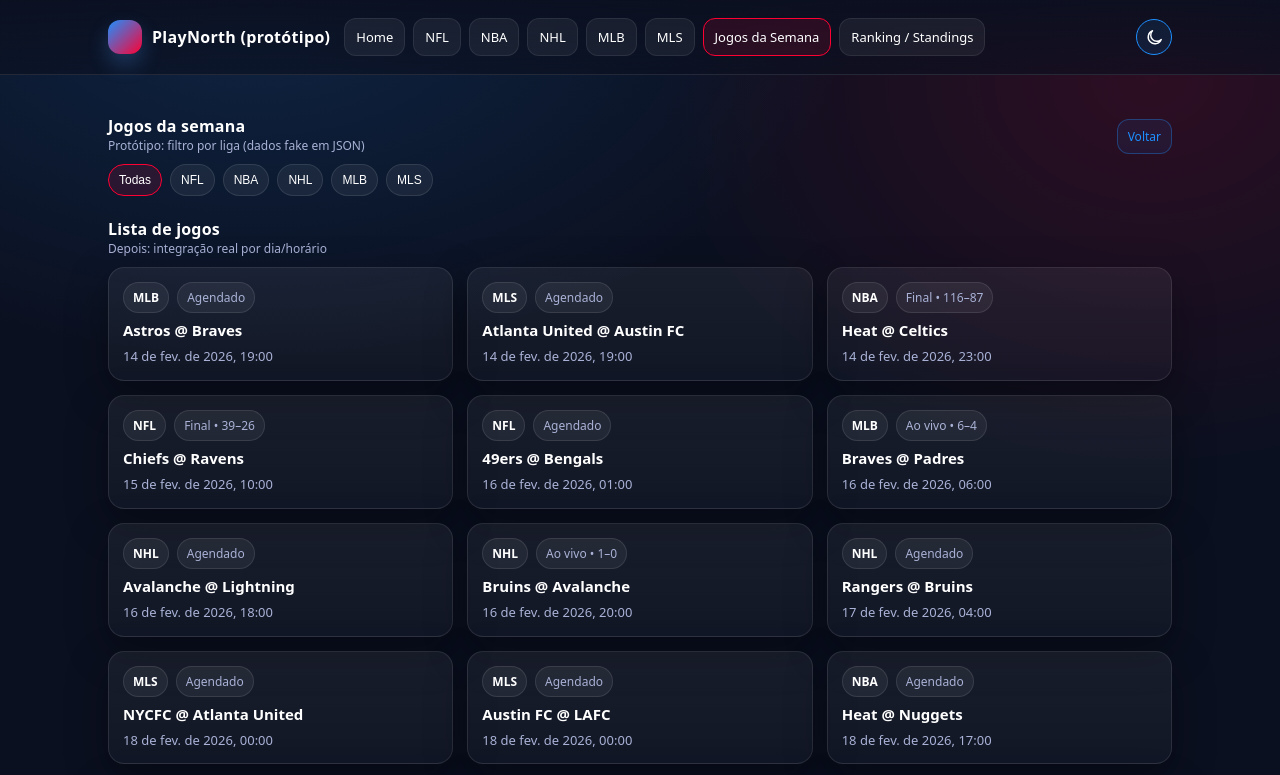
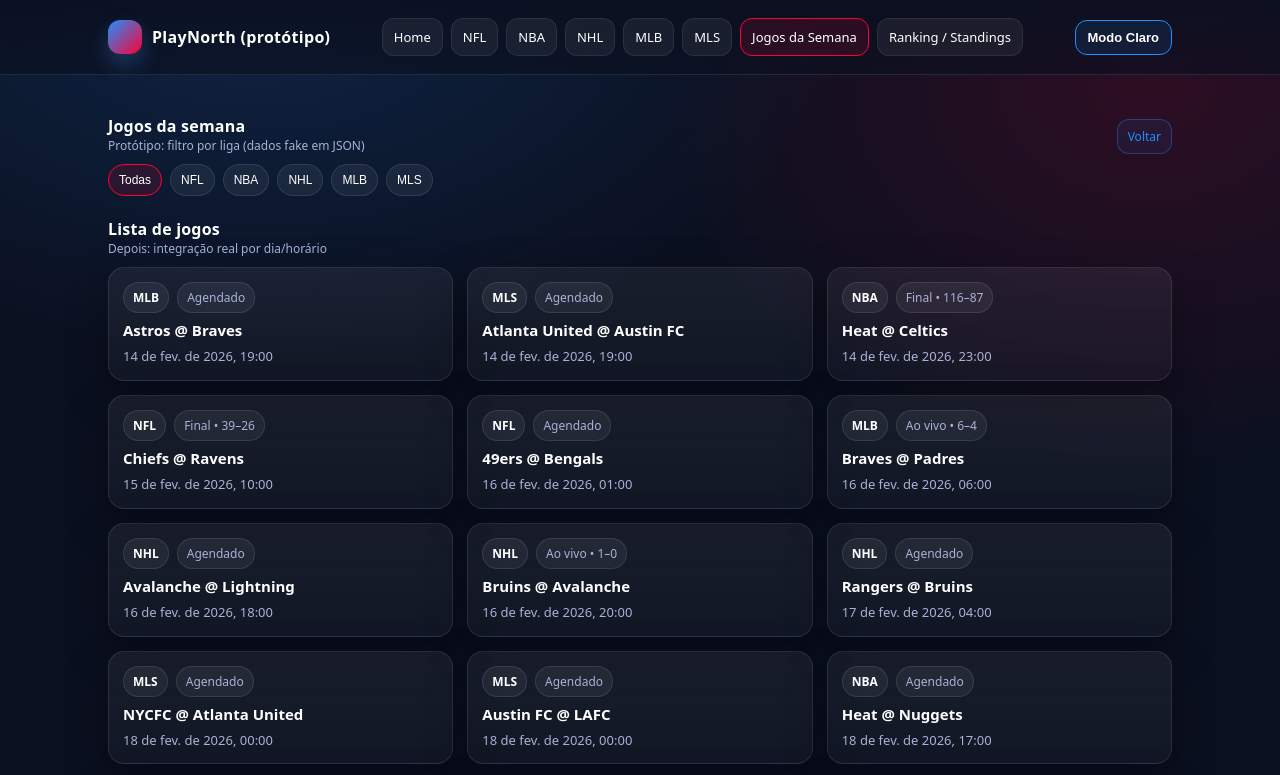
Before and after one commit to benimezz1/AmericanSports, a plain HTML site: page games.html in a window 1280 px wide. Shown: the top 775 px of the page. Drawn offline with Linux system fonts and the light colour scheme.

Commit message:
Revert "Merge pull request #3 from benimezz1/codex/adjust-theme-toggle-button-design"
This reverts commit 6e12a209e36d67dfefeee5f4dd4dcb60b25c77ce, reversing
changes made to aa543a15c3a1ec85710345e3944c8993b0e419b3.

```diff
--- a/css/style.css
+++ b/css/style.css
@@ -99,22 +99,17 @@
 .navlink:hover{border-color: var(--accent); background: color-mix(in srgb, var(--accent) 12%, transparent)}
 .navlink.active{border-color: var(--accent2); background: color-mix(in srgb, var(--accent2) 12%, transparent)}
 
-.theme-toggle{
-  margin-left:auto;
-  width:36px;
-  height:36px;
-  border-radius:999px;
+.theme-btn{
+  padding:9px 12px;
+  border-radius:12px;
   border:1px solid var(--accent);
-  display:grid;
-  place-items:center;
   background: color-mix(in srgb, var(--accent) 10%, transparent);
   color:var(--text);
+  font-size:13px;
+  font-weight:700;
   cursor:pointer;
-  transition: background .15s ease, border-color .15s ease, transform .15s ease;
 }
-.theme-toggle svg{display:block}
-.theme-toggle:hover{background: color-mix(in srgb, var(--accent2) 12%, transparent); border-color: var(--accent2)}
-.theme-toggle:active{transform: translateY(1px)}
+.theme-btn:hover{background: color-mix(in srgb, var(--accent2) 12%, transparent); border-color: var(--accent2)}
 
 .hero{
   display:grid;
--- a/games.html
+++ b/games.html
@@ -24,11 +24,7 @@
 <a class="navlink" href="games.html">Jogos da Semana</a>
 <a class="navlink" href="standings.html">Ranking / Standings</a>
       </nav>
-      <button id="themeToggle" class="theme-toggle" aria-label="Alternar tema" title="Alternar tema">
-        <svg viewBox="0 0 24 24" width="19" height="19" fill="none" stroke="currentColor" stroke-width="1.8" stroke-linecap="round" stroke-linejoin="round" aria-hidden="true">
-          <path d="M20.5 14.5A8.5 8.5 0 1 1 9.5 3.5a7 7 0 0 0 11 11z"></path>
-        </svg>
-      </button>
+      <button id="themeToggle" class="theme-btn">Modo Claro</button>
     </div>
   </header>
 
--- a/js/main.js
+++ b/js/main.js
@@ -20,27 +20,10 @@
 
 const THEME_KEY = "playnorth-theme";
 
-function themeIconSVG(theme){
-  if(theme === "theme-light"){
-    return `
-      <svg viewBox="0 0 24 24" width="19" height="19" fill="none" stroke="currentColor" stroke-width="1.8" stroke-linecap="round" stroke-linejoin="round" aria-hidden="true">
-        <circle cx="12" cy="12" r="4"></circle>
-        <path d="M12 2.5v2.5M12 19v2.5M21.5 12H19M5 12H2.5M18.72 5.28l-1.77 1.77M7.05 16.95l-1.77 1.77M18.72 18.72l-1.77-1.77M7.05 7.05L5.28 5.28"></path>
-      </svg>
-    `;
-  }
-
-  return `
-    <svg viewBox="0 0 24 24" width="19" height="19" fill="none" stroke="currentColor" stroke-width="1.8" stroke-linecap="round" stroke-linejoin="round" aria-hidden="true">
-      <path d="M20.5 14.5A8.5 8.5 0 1 1 9.5 3.5a7 7 0 0 0 11 11z"></path>
-    </svg>
-  `;
-}
-
-function updateThemeToggleIcon(theme){
+function updateThemeToggleText(theme){
   const btn = byId("themeToggle");
   if(!btn) return;
-  btn.innerHTML = themeIconSVG(theme);
+  btn.textContent = theme === "theme-dark" ? "Modo Claro" : "Modo Escuro";
 }
 
 function applyTheme(theme){
@@ -49,7 +32,7 @@
   const finalTheme = theme === "theme-light" ? "theme-light" : "theme-dark";
   body.classList.remove("theme-dark", "theme-light");
   body.classList.add(finalTheme);
-  updateThemeToggleIcon(finalTheme);
+  updateThemeToggleText(finalTheme);
   localStorage.setItem(THEME_KEY, finalTheme);
 }
 
```
Also changed, not shown: index.html (+1 -5 lines), mlb.html (+1 -5 lines), mls.html (+1 -5 lines), nba.html (+1 -5 lines), news.html (+1 -5 lines), nfl.html (+1 -5 lines), nhl.html (+1 -5 lines), standings.html (+1 -5 lines).
